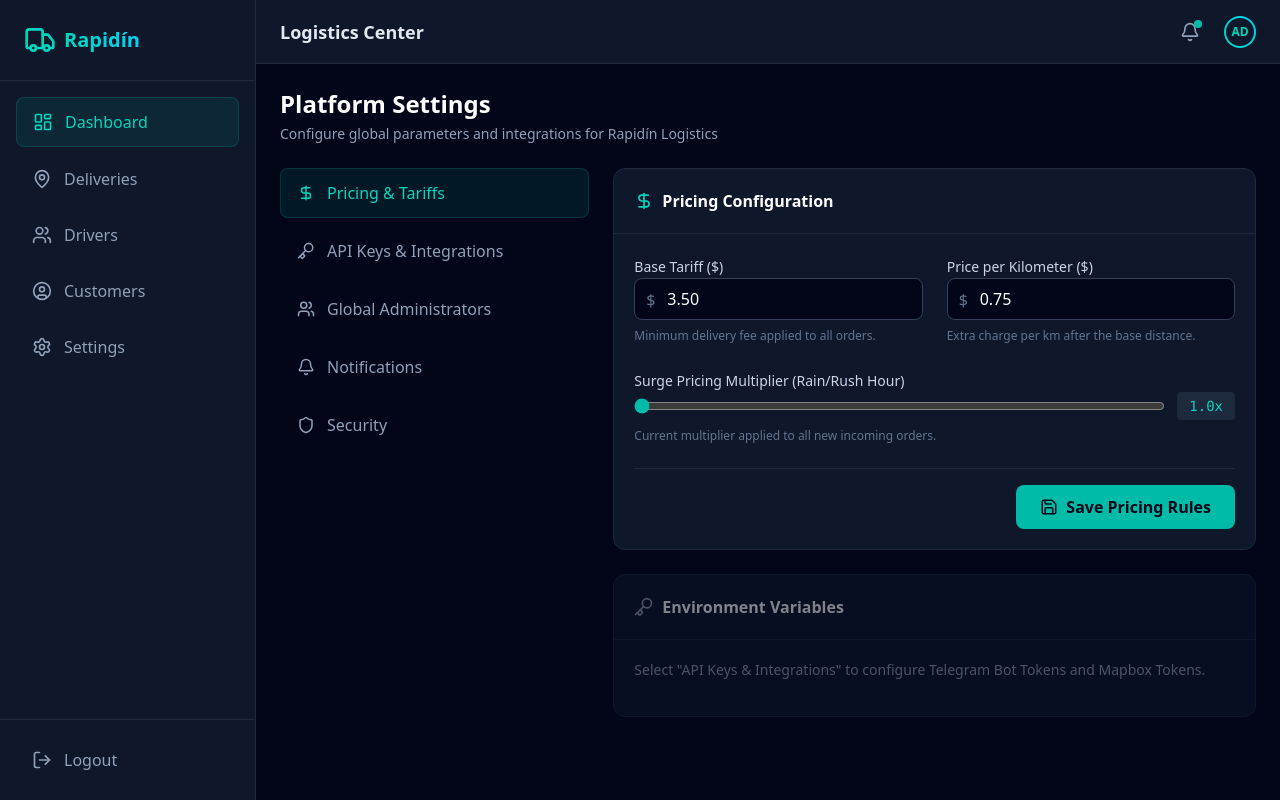
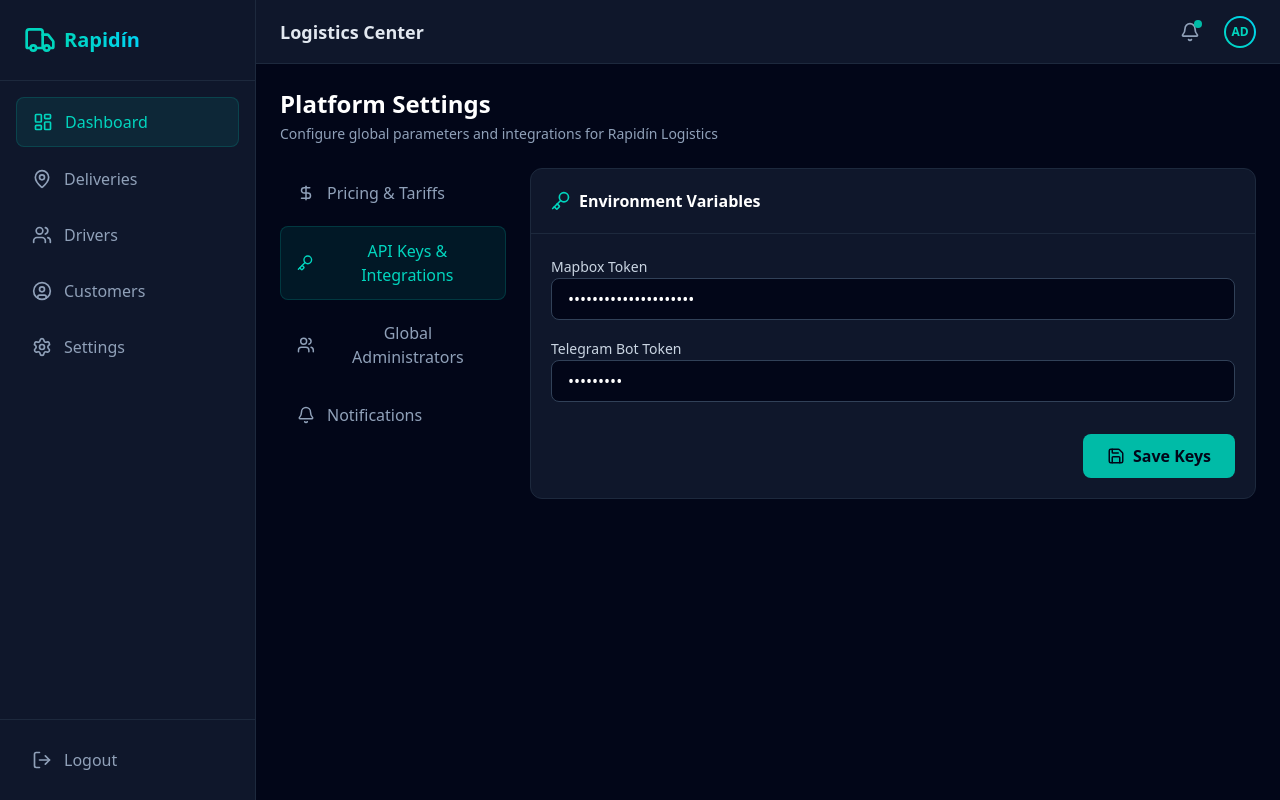
Before and after one commit to gfcontadorespa/rapid-n-envios, a Next.js app: page /dashboard/settings in a window 1280 px wide. Both pictures are taken after a click on the button "API Keys & Integrations". Built offline with nearby package versions, Linux system fonts and the light colour scheme.

Commit message:
Fix: Make global settings page interactive with tabs

```diff
--- a/src/app/dashboard/settings/page.tsx
+++ b/src/app/dashboard/settings/page.tsx
@@ -1,6 +1,11 @@
+'use client';
+
+import { useState } from 'react';
 import { Settings, Key, DollarSign, Shield, Users, Save, Bell } from "lucide-react";
 
 export default function GlobalSettingsPage() {
+  const [activeTab, setActiveTab] = useState('pricing');
+
   return (
     <div className="space-y-6">
       <div>
@@ -8,36 +13,45 @@ export default function GlobalSettingsPage() {
         <p className="text-slate-400 text-sm mt-1">Configure global parameters and integrations for Rapidín Logistics</p>
       </div>
 
-      <div className="grid grid-cols-1 lg:grid-cols-3 gap-6">
+      <div className="grid grid-cols-1 lg:grid-cols-4 gap-6">
         {/* Left Column - Navigation/Sections */}
         <div className="lg:col-span-1 space-y-2">
-          <button className="w-full flex items-center gap-3 px-4 py-3 bg-teal-500/10 text-teal-400 border border-teal-500/20 rounded-lg font-medium transition-colors">
+          <button
+            onClick={() => setActiveTab('pricing')}
+            className={`w-full flex items-center gap-3 px-4 py-3 rounded-lg font-medium transition-colors ${activeTab === 'pricing' ? 'bg-teal-500/10 text-teal-400 border border-teal-500/20' : 'text-slate-400 hover:bg-slate-800 hover:text-slate-200 border border-transparent'}`}
+          >
             <DollarSign size={18} />
             Pricing & Tariffs
           </button>
-          <button className="w-full flex items-center gap-3 px-4 py-3 text-slate-400 hover:bg-slate-800 hover:text-slate-200 border border-transparent rounded-lg font-medium transition-colors">
+          <button
+            onClick={() => setActiveTab('api')}
+            className={`w-full flex items-center gap-3 px-4 py-3 rounded-lg font-medium transition-colors ${activeTab === 'api' ? 'bg-teal-500/10 text-teal-400 border border-teal-500/20' : 'text-slate-400 hover:bg-slate-800 hover:text-slate-200 border border-transparent'}`}
+          >
             <Key size={18} />
             API Keys & Integrations
           </button>
-          <button className="w-full flex items-center gap-3 px-4 py-3 text-slate-400 hover:bg-slate-800 hover:text-slate-200 border border-transparent rounded-lg font-medium transition-colors">
+          <button
+            onClick={() => setActiveTab('admins')}
+            className={`w-full flex items-center gap-3 px-4 py-3 rounded-lg font-medium transition-colors ${activeTab === 'admins' ? 'bg-teal-500/10 text-teal-400 border border-teal-500/20' : 'text-slate-400 hover:bg-slate-800 hover:text-slate-200 border border-transparent'}`}
+          >
             <Users size={18} />
             Global Administrators
           </button>
-          <button className="w-full flex items-center gap-3 px-4 py-3 text-slate-400 hover:bg-slate-800 hover:text-slate-200 border border-transparent rounded-lg font-medium transition-colors">
+          <button
+            onClick={() => setActiveTab('notifications')}
+            className={`w-full flex items-center gap-3 px-4 py-3 rounded-lg font-medium transition-colors ${activeTab === 'notifications' ? 'bg-teal-500/10 text-teal-400 border border-teal-500/20' : 'text-slate-400 hover:bg-slate-800 hover:text-slate-200 border border-transparent'}`}
+          >
             <Bell size={18} />
             Notifications
-          </button>
-          <button className="w-full flex items-center gap-3 px-4 py-3 text-slate-400 hover:bg-slate-800 hover:text-slate-200 border border-transparent rounded-lg font-medium transition-colors">
-            <Shield size={18} />
-            Security
           </button>
         </div>
 
         {/* Right Column - Active Section Content */}
-        <div className="lg:col-span-2 space-y-6">
+        <div className="lg:col-span-3 space-y-6">
 
           {/* Tariffs Section */}
-          <div className="bg-slate-900 border border-slate-800 rounded-xl overflow-hidden">
+          {activeTab === 'pricing' && (
+            <div className="bg-slate-900 border border-slate-800 rounded-xl overflow-hidden animate-in fade-in duration-300">
               <div className="p-5 border-b border-slate-800">
                 <h2 className="font-semibold text-white flex items-center gap-2">
                   <DollarSign className="text-teal-400" size={20} /> Pricing Configuration
@@ -95,18 +109,61 @@ export default function GlobalSettingsPage() {
                 </div>
               </div>
             </div>
+          )}
 
-          {/* API Keys Preview */}
-          <div className="bg-slate-900 border border-slate-800 rounded-xl overflow-hidden opacity-50 pointer-events-none">
+          {/* API Keys Placeholder */}
+          {activeTab === 'api' && (
+            <div className="bg-slate-900 border border-slate-800 rounded-xl overflow-hidden animate-in fade-in duration-300">
               <div className="p-5 border-b border-slate-800">
                 <h2 className="font-semibold text-white flex items-center gap-2">
-                <Key className="text-slate-400" size={20} /> Environment Variables
+                  <Key className="text-teal-400" size={20} /> Environment Variables
+                </h2>
+              </div>
+              <div className="p-5 space-y-4">
+                <div className="space-y-2">
+                  <label className="text-sm font-medium text-slate-300">Mapbox Token</label>
+                  <input type="password" defaultValue="pk.eyJ1Ijoiam9zbHU..." className="w-full bg-slate-950 border border-slate-700 text-white rounded-lg px-4 py-2" />
+                </div>
+                <div className="space-y-2">
+                  <label className="text-sm font-medium text-slate-300">Telegram Bot Token</label>
+                  <input type="password" defaultValue="759493..." className="w-full bg-slate-950 border border-slate-700 text-white rounded-lg px-4 py-2" />
+                </div>
+                <div className="pt-4 flex justify-end">
+                  <button className="flex items-center gap-2 px-6 py-2.5 bg-teal-500 hover:bg-teal-400 text-slate-950 font-semibold rounded-lg transition-colors">
+                    <Save size={18} /> Save Keys
+                  </button>
+                </div>
+              </div>
+            </div>
+          )}
+
+          {/* Admins Placeholder */}
+          {activeTab === 'admins' && (
+            <div className="bg-slate-900 border border-slate-800 rounded-xl overflow-hidden animate-in fade-in duration-300">
+              <div className="p-5 border-b border-slate-800">
+                <h2 className="font-semibold text-white flex items-center gap-2">
+                  <Users className="text-teal-400" size={20} /> Global Administrators
                 </h2>
               </div>
               <div className="p-5">
-              <p className="text-sm text-slate-400 mb-4">Select "API Keys & Integrations" to configure Telegram Bot Tokens and Mapbox Tokens.</p>
+                <p className="text-slate-400 text-sm">You are the only Global Administrator registered.</p>
               </div>
             </div>
+          )}
+
+          {/* Notifications Placeholder */}
+          {activeTab === 'notifications' && (
+            <div className="bg-slate-900 border border-slate-800 rounded-xl overflow-hidden animate-in fade-in duration-300">
+              <div className="p-5 border-b border-slate-800">
+                <h2 className="font-semibold text-white flex items-center gap-2">
+                  <Bell className="text-teal-400" size={20} /> Notification Settings
+                </h2>
+              </div>
+              <div className="p-5">
+                <p className="text-slate-400 text-sm">Configure your Slack or Telegram Webhook alerts here.</p>
+              </div>
+            </div>
+          )}
 
         </div>
       </div>
```
Lines whose indentation alone changed are shown as unchanged.
